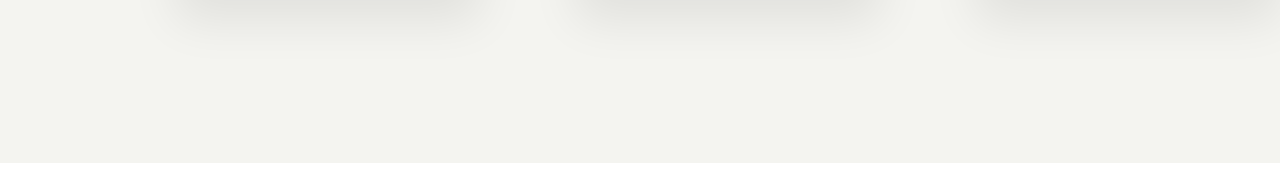
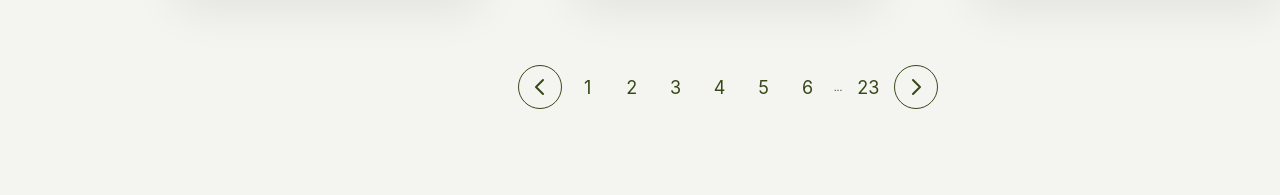
Before and after one commit to davidnhn/Realisations_fil_rouge, a website: page ma-recette/index.html in a window 1280 px wide. Shown: the part 2308-2503 px from the top of the page. Before the commit the page ends 2471 px from the top, so only its background shows below. Drawn offline with nearby package versions, Linux system fonts and the light colour scheme.

Commit message:
ajout pagination

```diff
--- a/ma-recette/index.html
+++ b/ma-recette/index.html
@@ -372,6 +372,48 @@
             </div>
           </div>
         </div>
+        <div class="pagination">
+          <button class="pagination__button">
+            <svg
+              xmlns="http://www.w3.org/2000/svg"
+              class="pagination__icon"
+              fill="none"
+              viewbox="0 0 24 24"
+              stroke="currentColor"
+            >
+              <path
+                stroke-linecap="round"
+                stroke-linejoin="round"
+                stroke-width="2"
+                d="M15 19l-7-7 7-7"
+              />
+            </svg>
+          </button>
+          <a href="#" class="pagination__link">1</a>
+          <a href="#" class="pagination__link">2</a>
+          <a href="#" class="pagination__link">3</a>
+          <a href="#" class="pagination__link">4</a>
+          <a href="#" class="pagination__link">5</a>
+          <a href="#" class="pagination__link">6</a>
+          <span class="pagniation__dots">...</span>
+          <a href="#" class="pagination__link">23</a>
+          <button class="pagination__button">
+            <svg
+              xmlns="http://www.w3.org/2000/svg"
+              class="pagination__icon"
+              fill="none"
+              viewbox="0 0 24 24"
+              stroke="currentColor"
+            >
+              <path
+                stroke-linecap="round"
+                stroke-linejoin="round"
+                stroke-width="2"
+                d="M9 5l7 7-7 7"
+              />
+            </svg>
+          </button>
+        </div>
       </section>
     </main>
     <script
--- a/ma-recette/sass/components/_breadcrumb-recettes.scss
+++ b/ma-recette/sass/components/_breadcrumb-recettes.scss
@@ -12,8 +12,15 @@
       display: inline-block;
       text-decoration: none;
       color: inherit;
-      background-color: $color-secondary-light-2;
-      padding: 1.2rem 1.6rem;
+      border: 2px solid $color-secondary-light-2;
+      padding: 0.8rem 1.2rem;
+      border-radius: 100px;
+      transition: all 0.3s;
+
+      &:hover {
+        background-color: $color-secondary-light-2;
+        color: #333;
+      }
     }
   }
 }
--- /dev/null
+++ b/ma-recette/sass/components/_pagination.scss
@@ -0,0 +1,68 @@
+.pagination {
+  font-family: "Inter", sans-serif;
+  text-align: center;
+  display: flex;
+  justify-content: center;
+  align-items: center;
+  color: $color-primary;
+  gap: 0.8rem;
+
+  &__link:link,
+  &__link:visited {
+    font-size: 1.8rem;
+    display: flex;
+    height: 3.6rem;
+    width: 3.6rem;
+    align-items: center;
+    justify-content: center;
+    text-decoration: none;
+    border-radius: 50%;
+    color: inherit;
+    transition: all 0.3s;
+  }
+
+  &__link:hover,
+  &__link:active {
+    background-color: $color-primary;
+    color: $color-secondary-light-2;
+  }
+
+  &__button {
+    display: inline-flex;
+    align-items: center;
+    justify-content: center;
+    height: 4.4rem;
+    width: 4.4rem;
+    background: none;
+    border: none;
+    border-radius: 50%;
+    cursor: pointer;
+    border: 1px solid $color-primary;
+    transition: all 0.3s;
+
+    &:hover {
+      background-color: $color-primary;
+
+      & .pagination__icon {
+        stroke: $color-secondary-light-2;
+      }
+    }
+  }
+
+  &__icon {
+    stroke: $color-primary;
+
+    height: 2.4rem;
+    transition: all 0.3s;
+  }
+
+  &__dots {
+    font-size: 1.8rem;
+    display: flex;
+    height: 3.6rem;
+    width: 3.6rem;
+    align-items: center;
+    justify-content: center;
+    color: inherit;
+  }
+}
--- a/ma-recette/sass/main.scss
+++ b/ma-recette/sass/main.scss
@@ -11,6 +11,7 @@
 @import "components/heading-secondary";
 @import "components/breadcrumb-recettes";
 @import "components/card-recipe";
+@import "components/pagination";
 
 @import "layout/hero-box";
 @import "layout/main-nav";
```
Also changed, not shown: ma-recette/css/style.css.
